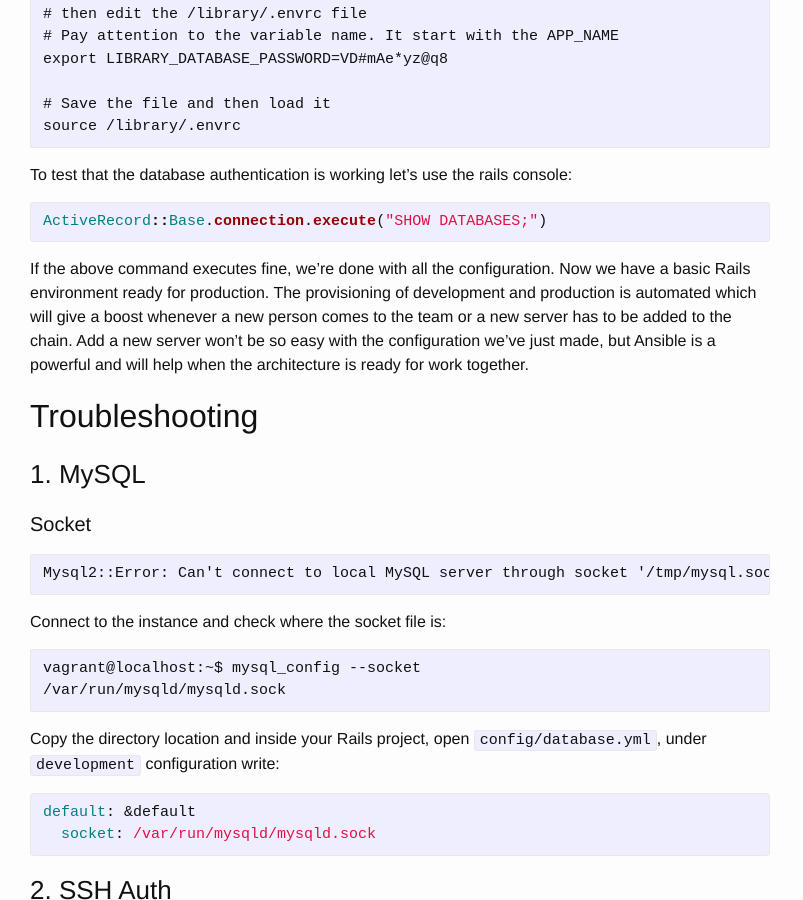
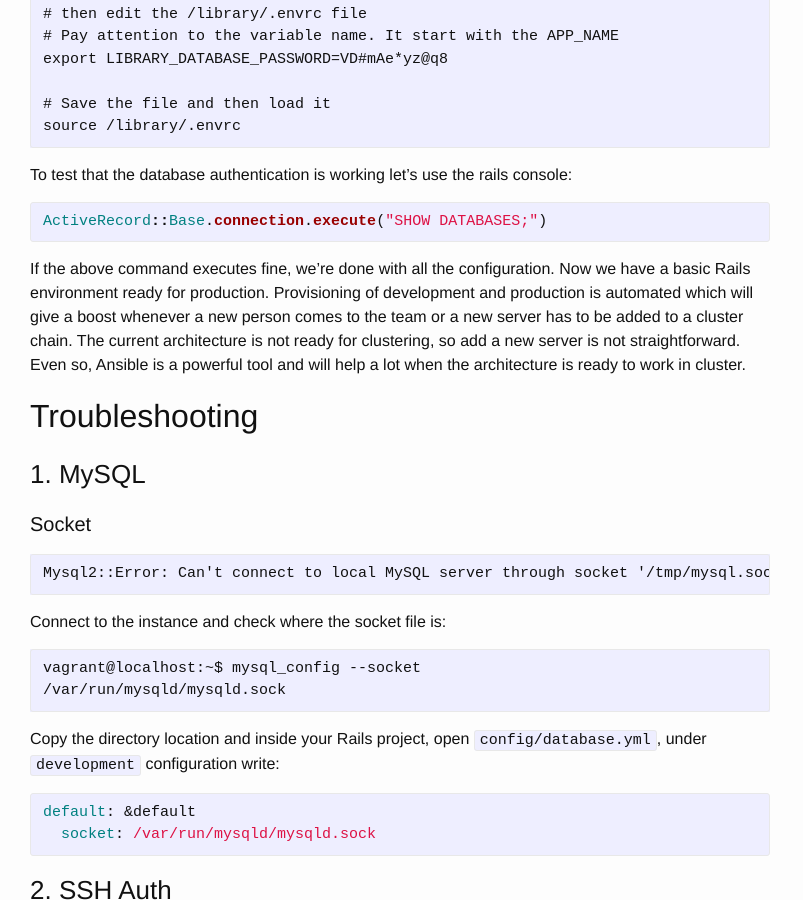
Before and after one commit to armoucar/armoucar.github.io, a Jekyll site: the page built from _posts/2016-02-29-rails-production-ready-in-few-steps.md, in a window 1280 px wide and 900 px high, scrolled down 3666 px. Shown: the whole window, without its empty margins (0-803 px from the left). Built offline with Jekyll 4.4.1, drawn with Linux system fonts in a browser that asks for light colours; comment, search, counter and statistics services are not loaded.

Commit message:
text fixes

```diff
--- a/_posts/2016-02-29-rails-production-ready-in-few-steps.md
+++ b/_posts/2016-02-29-rails-production-ready-in-few-steps.md
@@ -136,7 +136,7 @@
 ActiveRecord::Base.connection.execute("SHOW DATABASES;")
 {% endhighlight %}
 
-If the above command executes fine, we're done with all the configuration. Now we have a basic Rails environment ready for production. The provisioning of development and production is automated which will give a boost whenever a new person comes to the team or a new server has to be added to the chain. Add a new server won't be so easy with the configuration we've just made, but Ansible is a powerful and will help when the architecture is ready for work together.
+If the above command executes fine, we're done with all the configuration. Now we have a basic Rails environment ready for production. Provisioning of development and production is automated which will give a boost whenever a new person comes to the team or a new server has to be added to a cluster chain. The current architecture is not ready for clustering, so add a new server is not straightforward. Even so, Ansible is a powerful tool and will help a lot when the architecture is ready to work in cluster.
 
 <a name="troubleshooting" />
 
```
